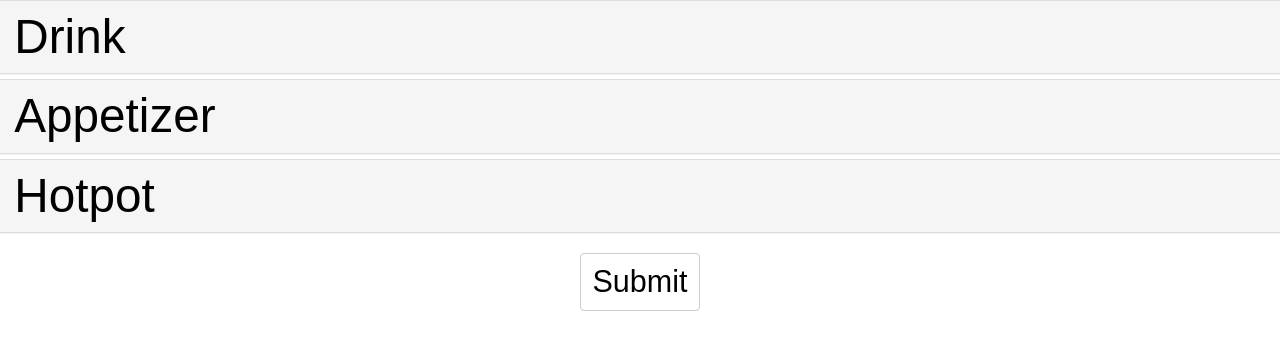
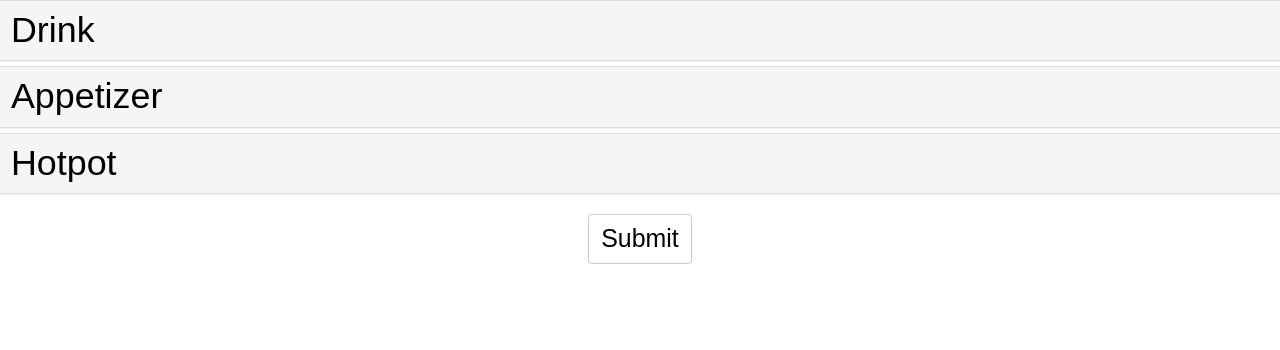
Before and after one commit to wangsha8/wangsha8.github.io, a plain HTML site: page index.html in a window 1280 px wide. Drawn offline with Linux system fonts and the light colour scheme.

Commit message:
revision

```diff
--- a/index.html
+++ b/index.html
@@ -153,7 +153,7 @@
         <style>
             html *
             {
-               font-size: 1.25em !important;
+               font-size: 1.2em !important;
                color: #000 !important;
                font-family: Arial !important;
             }
```
Also changed, not shown: confirm.html (+1 -1 lines).
